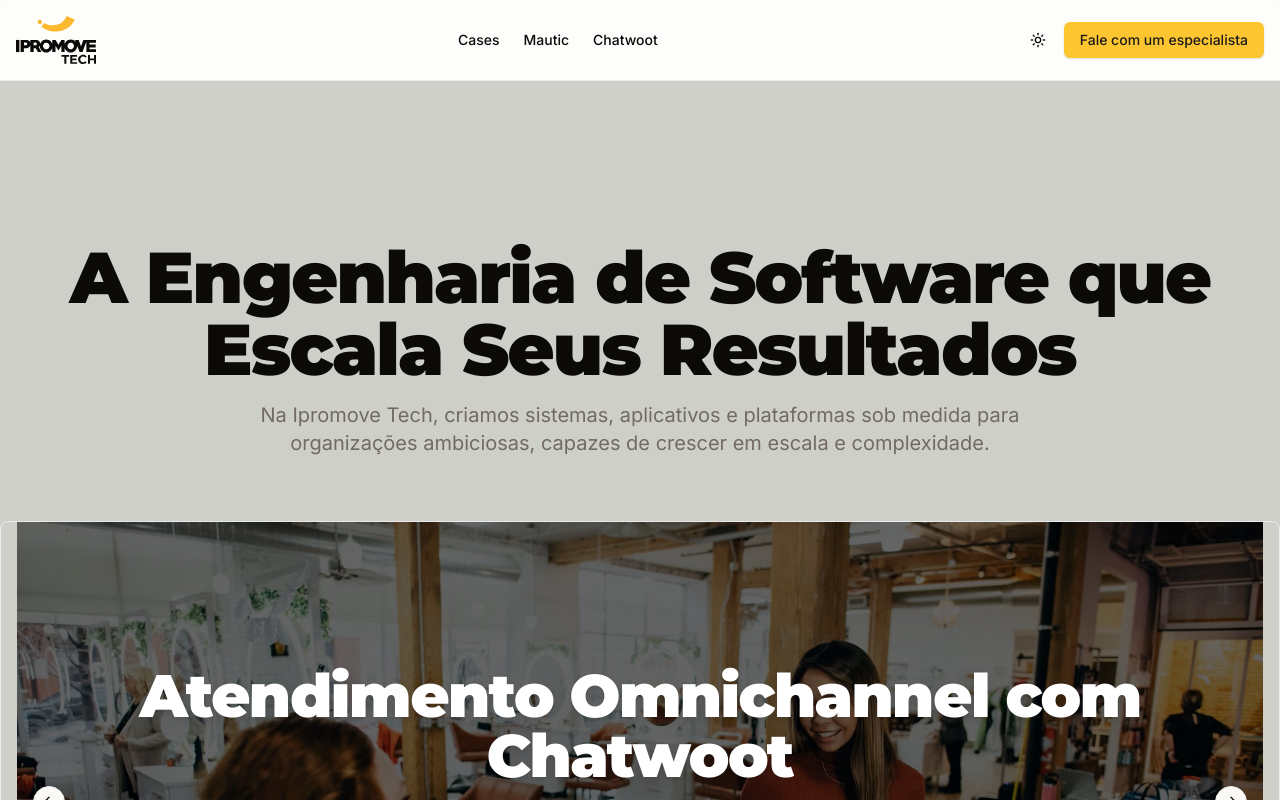
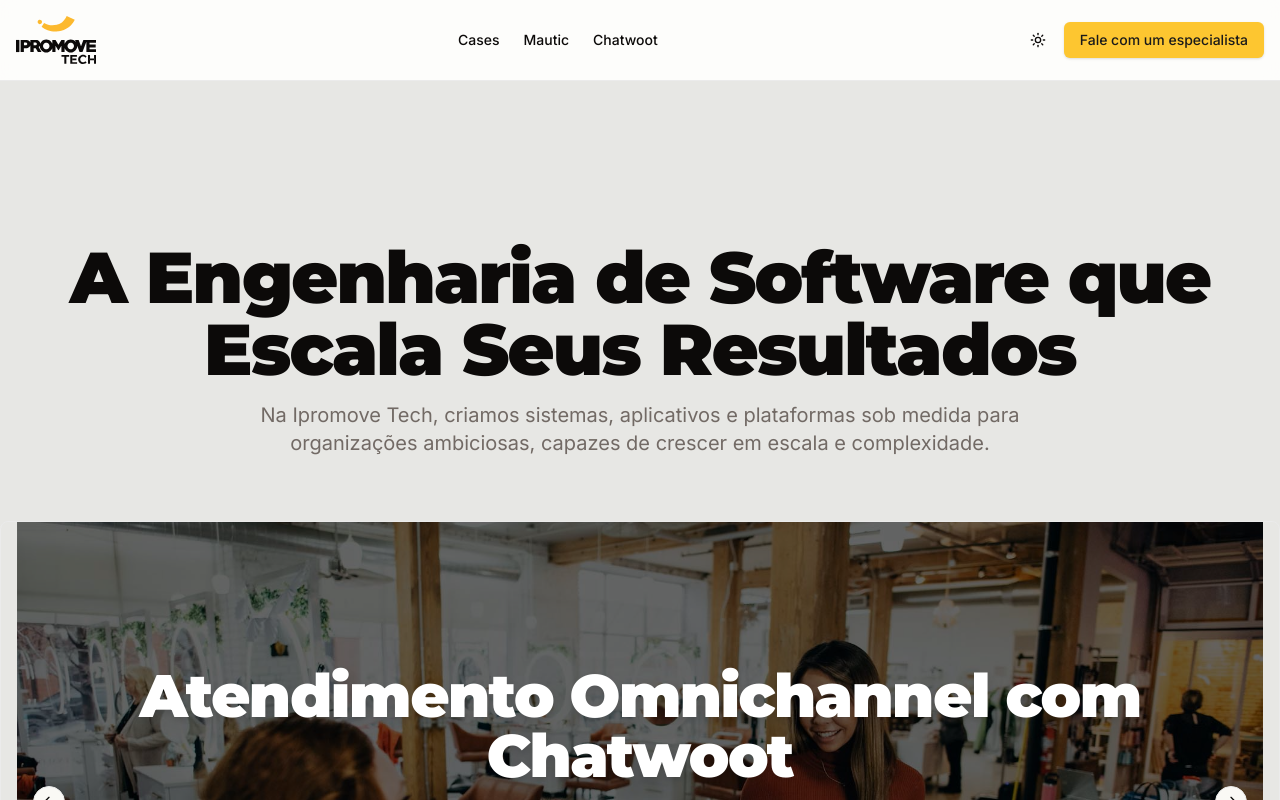
Before and after one commit to dmasciel/ipromovetech-site, a Next.js app: page / in a window 1280 px wide. Shown: the top 800 px of the page. Built offline with nearby package versions, Linux system fonts and the light colour scheme.

Commit message:
theme light

```diff
--- a/src/styles/globals.css
+++ b/src/styles/globals.css
@@ -14,11 +14,11 @@
     /* Cards permanecem brancos para contraste */
     --card-foreground: 20 14% 4%;
     --popover: 0 0% 100%;
-    --popover-foreground: 20 14% 4%;
+    --popover-foreground: 20 14% 8%;
     --primary: 44 98% 59%;
     /* Seu dourado/amarelo */
     --primary-foreground: 0 0% 10%;
-    --secondary: 60 5% 80%;
+    --secondary: 60 5% 90%;
     /* Cinza claro para seções secundárias */
     --secondary-foreground: 24 10% 10%;
     --muted: 60 5% 96%;
```
